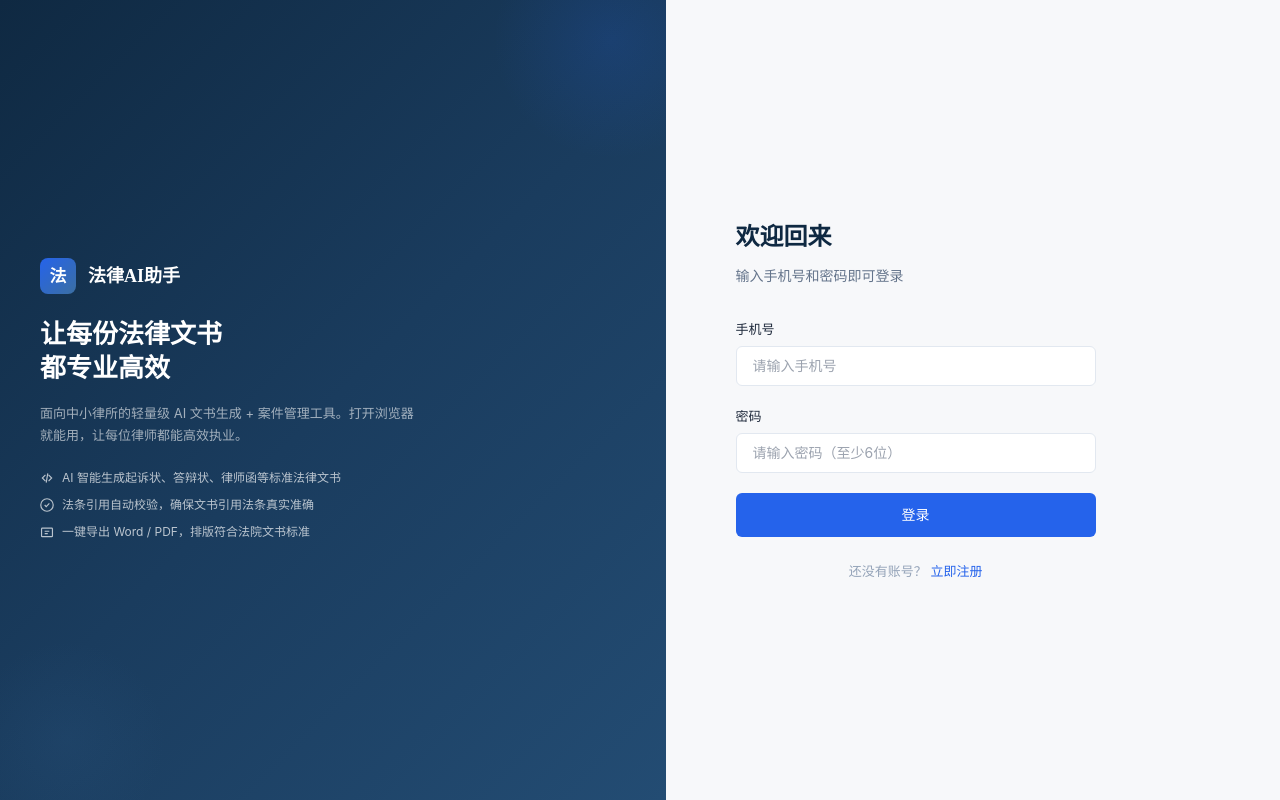
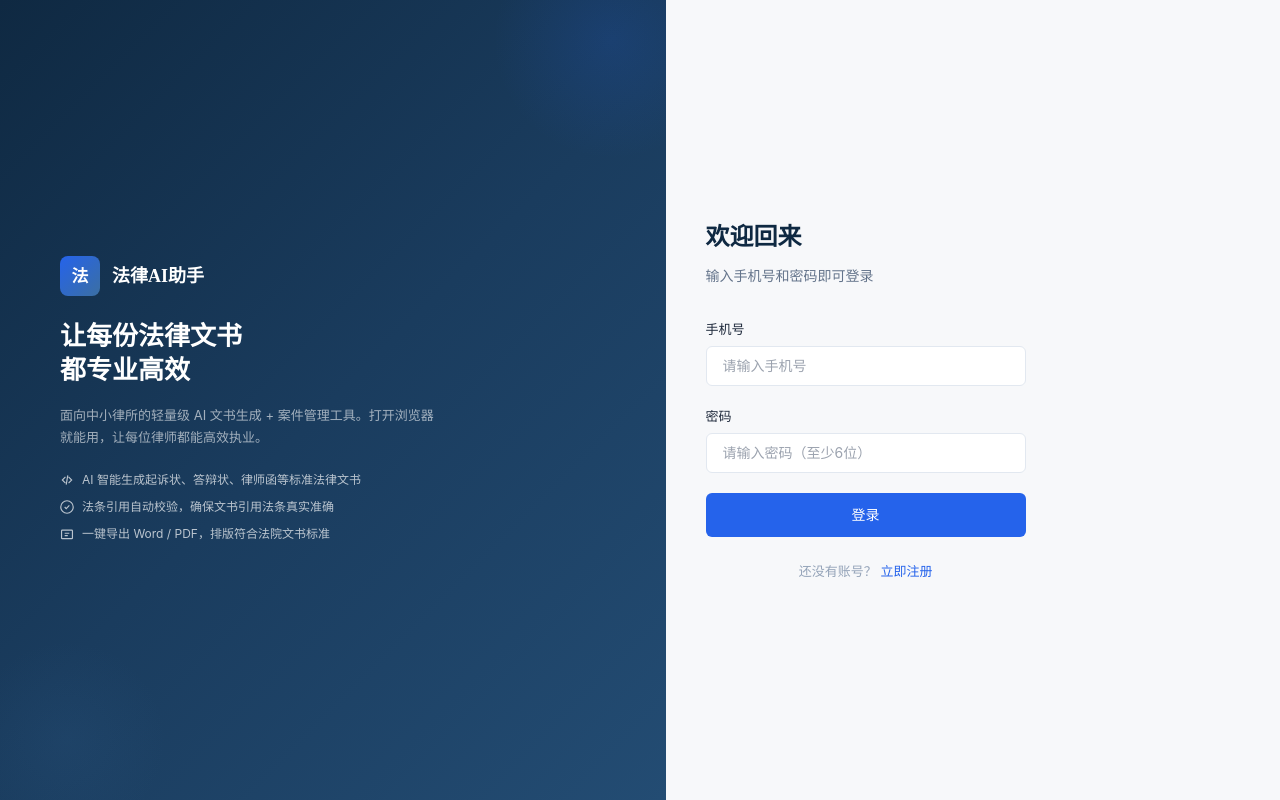
Before and after one commit to qiuli55/SaaS, a Vue app in the folder frontend/: page /login in a window 1280 px wide. Built offline with nearby package versions, Linux system fonts and the light colour scheme.

Commit message:
登录页左侧加宽: 右侧固定400px, 左侧padding增大到60px

```diff
--- a/frontend/src/assets/main.css
+++ b/frontend/src/assets/main.css
@@ -177,7 +177,7 @@ body {
 
 .sidebar-user:hover { background: rgba(255,255,255,0.06); }
 .sidebar-user-avatar {
-  width: 36px; height: 36px;
+  width: 40px; height: 40px;
   border-radius: 9999px;
   background: var(--navy-600);
   display: flex;
@@ -667,7 +667,7 @@ body {
   display: flex;
   flex-direction: column;
   justify-content: center;
-  padding: 40px;
+  padding: 60px;
   position: relative;
   overflow: hidden;
 }
@@ -700,7 +700,7 @@ body {
 }
 
 .login-brand-icon {
-  width: 36px; height: 36px;
+  width: 40px; height: 40px;
   background: linear-gradient(135deg, var(--accent), var(--navy-500));
   border-radius: 8px;
   display: flex;
@@ -767,13 +767,12 @@ body {
 }
 
 .login-right {
-  flex: 1;
-  min-width: 380px;
-  max-width: 500px;
+  width: 400px;
+  flex-shrink: 0;
   display: flex;
   align-items: center;
   justify-content: center;
-  padding: 48px;
+  padding: 40px;
   background: var(--bg);
 }
 
```
